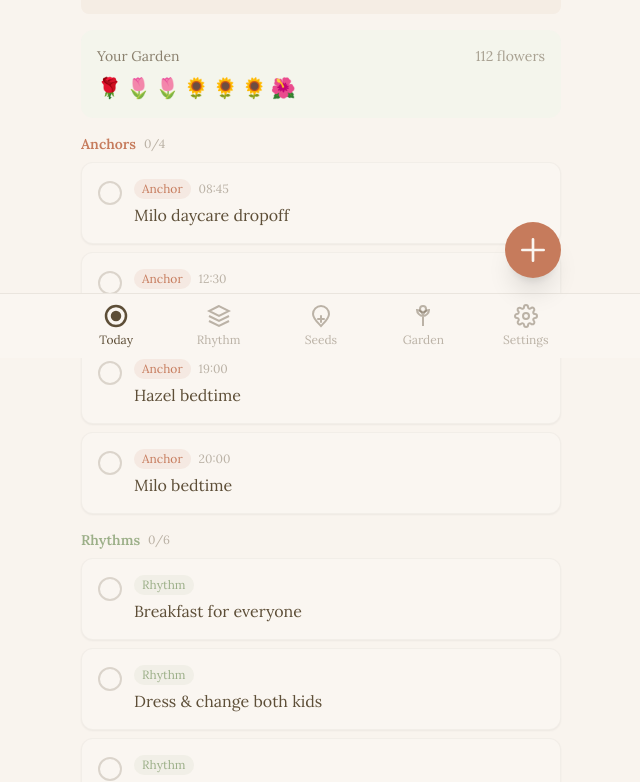
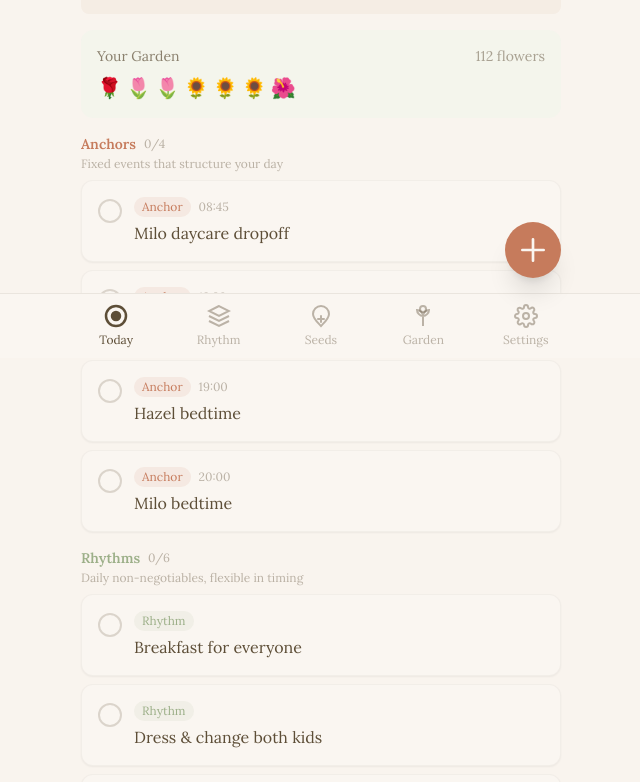
Before and after one commit to graceolivia/Rhythms-MVP-web, a React (Vite) app in the folder rhythm/: page / in a window 1280 px wide. Shown: the part 442-1224 px from the top of the page, without its empty margins (319-959 px from the left). Built offline with nearby package versions, Linux system fonts and the light colour scheme; no server answers.

Commit message:
add explanatory subtitles

```diff
--- a/rhythm/src/screens/Today.tsx
+++ b/rhythm/src/screens/Today.tsx
@@ -17,10 +17,10 @@ interface TaskWithInstance {
 
 const TIER_ORDER: TaskTier[] = ['anchor', 'rhythm', 'tending'];
 
-const TIER_CONFIG: Record<TaskTier, { label: string; color: string; bg: string }> = {
-  anchor: { label: 'Anchor', color: 'text-terracotta', bg: 'bg-terracotta/10' },
-  rhythm: { label: 'Rhythm', color: 'text-sage', bg: 'bg-sage/10' },
-  tending: { label: 'Tending', color: 'text-lavender', bg: 'bg-lavender/10' },
+const TIER_CONFIG: Record<TaskTier, { label: string; subtitle: string; color: string; bg: string }> = {
+  anchor: { label: 'Anchor', subtitle: 'Fixed events that structure your day', color: 'text-terracotta', bg: 'bg-terracotta/10' },
+  rhythm: { label: 'Rhythm', subtitle: 'Daily non-negotiables, flexible in timing', color: 'text-sage', bg: 'bg-sage/10' },
+  tending: { label: 'Tending', subtitle: 'Nice-to-haves that maintain your life', color: 'text-lavender', bg: 'bg-lavender/10' },
 };
 
 function SkyHeader() {
@@ -281,7 +281,8 @@ export function Today() {
           <div className="space-y-4">
             {groupedByTier.map((group) => (
               <section key={group.tier}>
-                <div className="flex items-center gap-2 mb-2">
+                <div className="mb-2">
+                  <div className="flex items-center gap-2">
                     <h2 className={`font-body font-semibold text-sm ${group.config.color}`}>
                       {group.config.label}s
                     </h2>
@@ -289,6 +290,8 @@ export function Today() {
                       {group.items.filter((i) => i.instance.status === 'completed').length}/
                       {group.items.length}
                     </span>
+                  </div>
+                  <p className="text-xs text-bark/40 mt-0.5">{group.config.subtitle}</p>
                 </div>
                 <div className="space-y-2">
                   {group.items.map(({ task, instance }) => (
```
Lines whose indentation alone changed are shown as unchanged.
